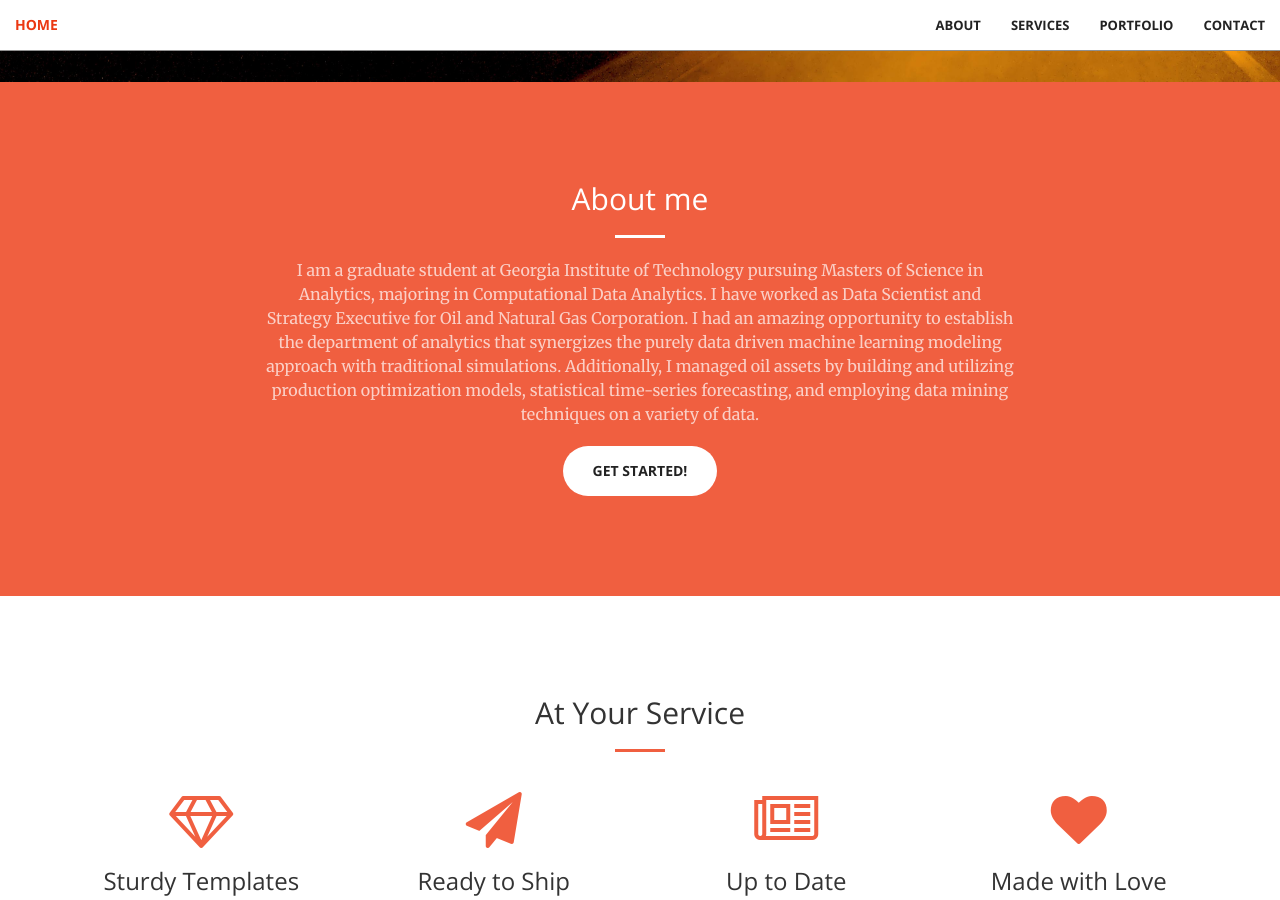
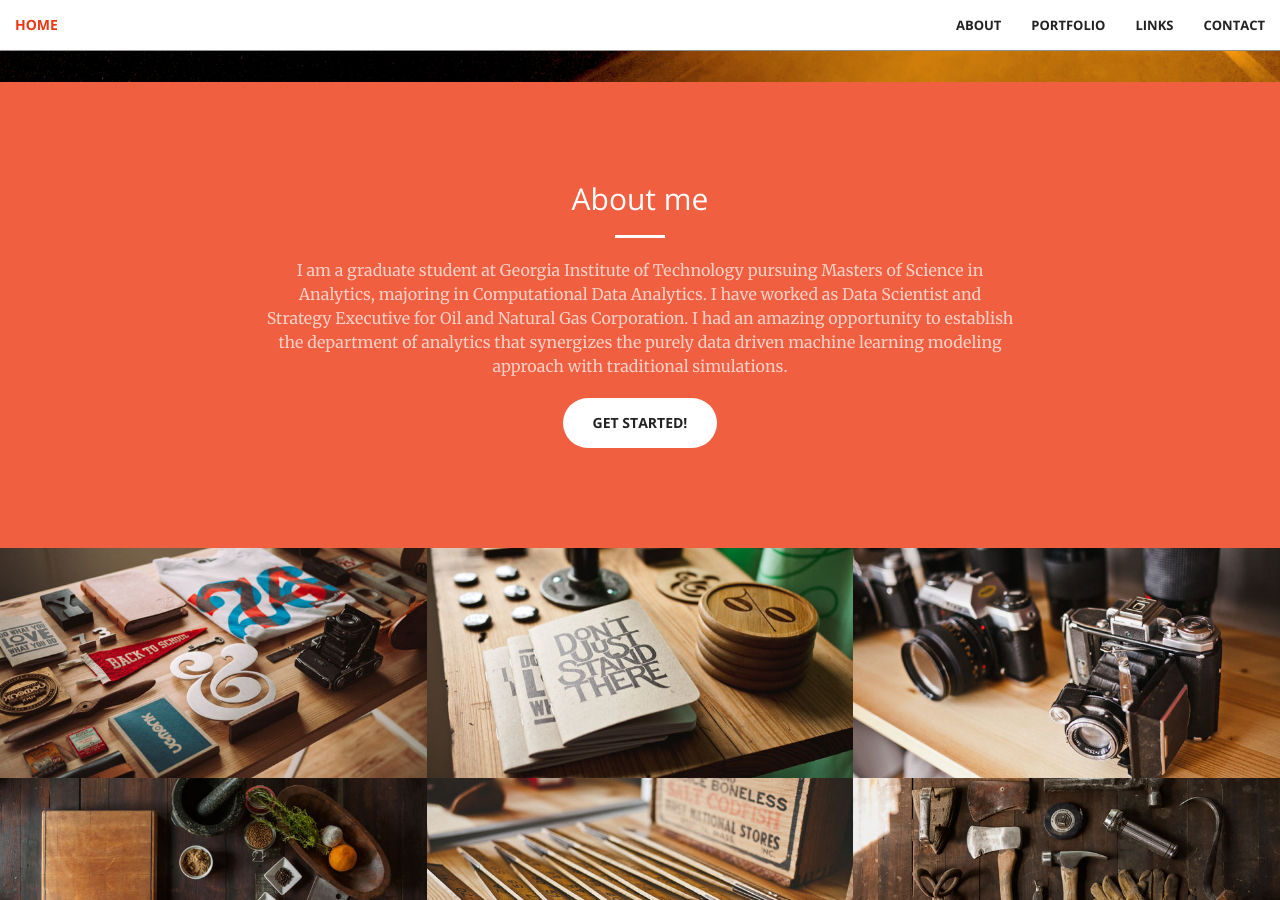
Before and after one commit to patriaabhishek/patriaabhishek.github.io, a Jekyll site: the page built from index.html, in a window 1280 px wide and 900 px high, scrolled down 818 px. Built offline with Jekyll 4.4.1, drawn with Linux system fonts in a browser that asks for light colours.

Commit message:
Major changes in HTML layout

```diff
--- a/_includes/call-to-action.html
+++ b/_includes/call-to-action.html
@@ -4,7 +4,7 @@
             <div class="col-lg-8 col-lg-offset-2 text-center">
                 <h2 class="section-heading">About me</h2>
                 <hr class="light">
-                <p class="text-faded">I am a graduate student at Georgia Institute of Technology pursuing Masters of Science in Analytics, majoring in Computational Data Analytics. I have worked as Data Scientist and Strategy Executive for Oil and Natural Gas Corporation. I had an amazing opportunity to establish the department of analytics that synergizes the purely data driven machine learning modeling approach with traditional simulations. Additionally, I managed oil assets by building and utilizing production optimization models, statistical time-series forecasting, and employing data mining techniques on a variety of data.</p>
+                <p class="text-faded">I am a graduate student at Georgia Institute of Technology pursuing Masters of Science in Analytics, majoring in Computational Data Analytics. I have worked as Data Scientist and Strategy Executive for Oil and Natural Gas Corporation. I had an amazing opportunity to establish the department of analytics that synergizes the purely data driven machine learning modeling approach with traditional simulations.</p>
                 <a href="#" class="btn btn-default btn-xl">Get Started!</a>
             </div>
         </div>
--- a/_includes/services.html
+++ b/_includes/links.html
@@ -1,8 +1,8 @@
-<section id="services">
+<section id="links">
     <div class="container">
         <div class="row">
             <div class="col-lg-12 text-center">
-                <h2 class="section-heading">At Your Service</h2>
+                <h2 class="section-heading">Links</h2>
                 <hr class="primary">
             </div>
         </div>
--- a/_includes/nav.html
+++ b/_includes/nav.html
@@ -18,10 +18,11 @@
                     <a class="page-scroll" href="#about">About</a>
                 </li>
                 <li>
-                    <a class="page-scroll" href="#services">Services</a>
+                    <a class="page-scroll" href="#portfolio">Portfolio</a>
                 </li>
+
                 <li>
-                    <a class="page-scroll" href="#portfolio">Portfolio</a>
+                    <a class="page-scroll" href="#links">Links</a>
                 </li>
                 <li>
                     <a class="page-scroll" href="#contact">Contact</a>
--- a/_layouts/front.html
+++ b/_layouts/front.html
@@ -7,8 +7,8 @@
   {% include nav.html %}
   {% include header.html %}
   {% include call-to-action.html %}
-  {% include services.html %}
   {% include portfolio.html %}
+  {% include links.html %}
   {% include aside.html %}
   {% include contact.html %}
   {% include scripts.html %}
```
